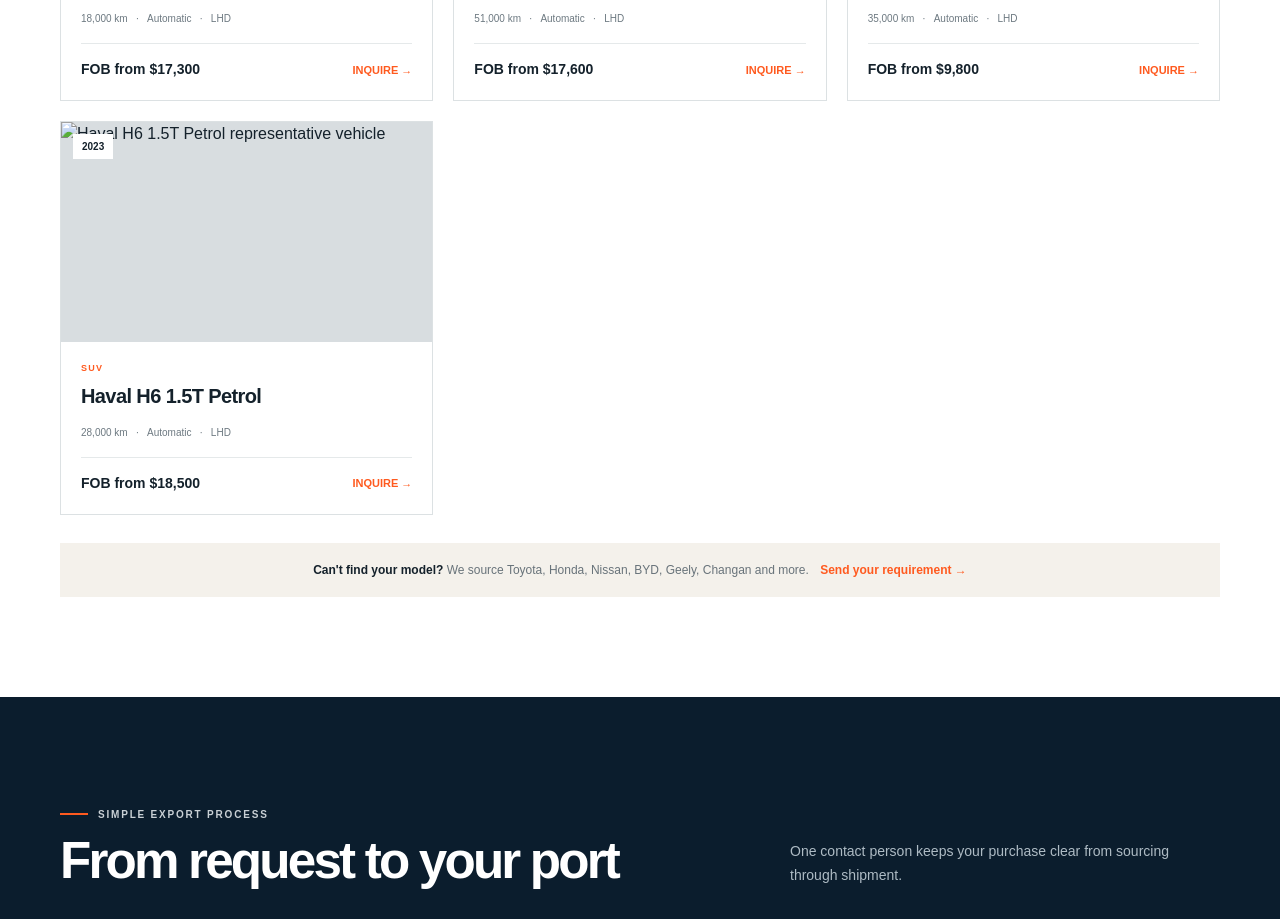
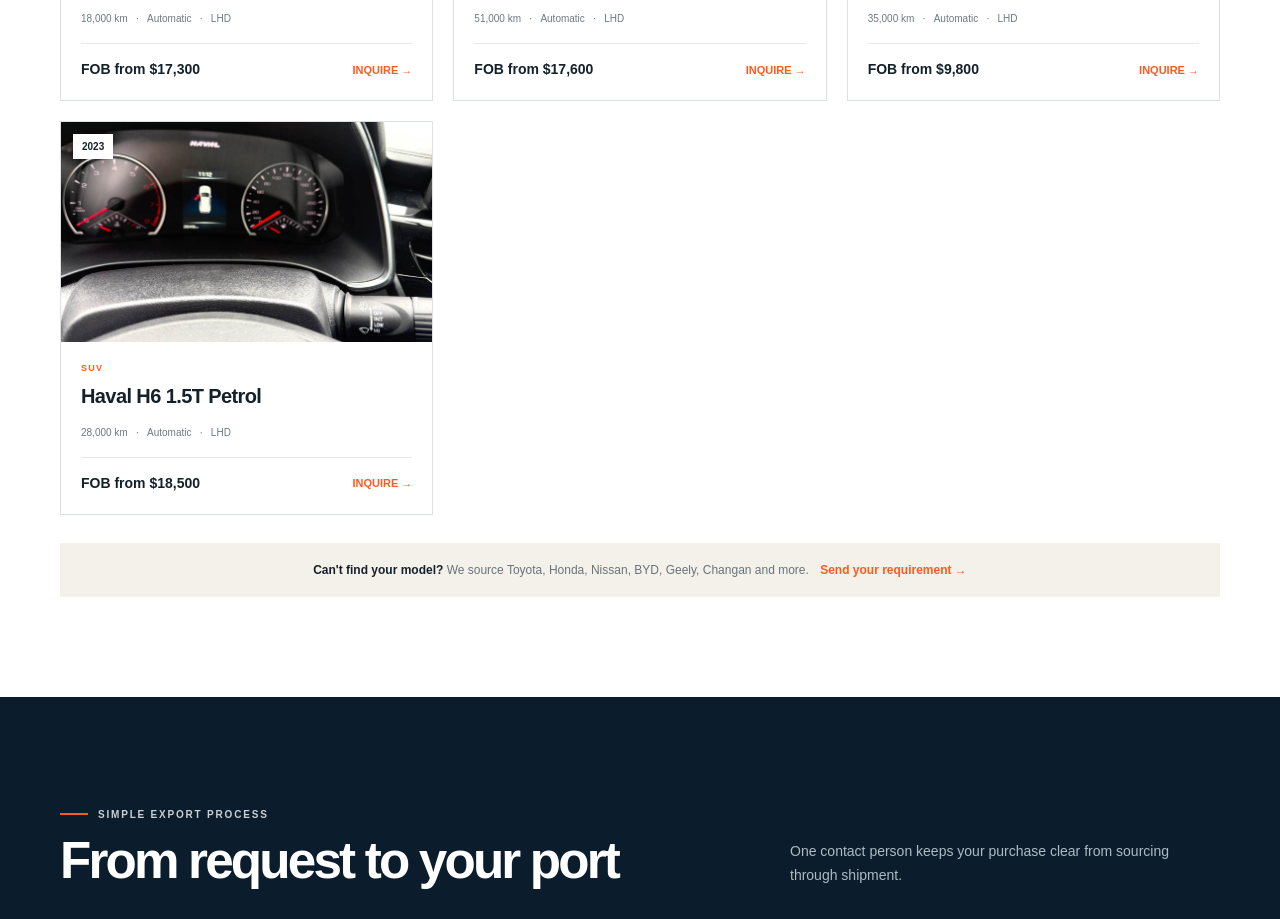
Before and after one commit to xul88041-netizen/roadreach-auto-export, a plain HTML site: page index.html in a window 1280 px wide. Shown: the part 1851-2770 px from the top of the page. Drawn offline with Linux system fonts and the light colour scheme.

Commit message:
Fix Haval H6 stock display

```diff
--- a/index.html
+++ b/index.html
@@ -48,13 +48,7 @@
       {type:'Electric',year:'2023',name:'BYD Yuan Plus EV',mileage:'18,000 km',transmission:'Automatic',drive:'LHD',price:'FOB from $17,300',image:'https://images.unsplash.com/photo-1593941707882-a5bba14938c7?auto=format&fit=crop&w=1200&q=85'},
       {type:'SUV',year:'2021',name:'Honda CR-V 1.5T',mileage:'51,000 km',transmission:'Automatic',drive:'LHD',price:'FOB from $17,600',image:'https://images.unsplash.com/photo-1504215680853-026ed2a45def?auto=format&fit=crop&w=1200&q=85'},
       {type:'Sedan',year:'2022',name:'Nissan Sylphy 1.6L',mileage:'35,000 km',transmission:'Automatic',drive:'LHD',price:'FOB from $9,800',image:'https://images.unsplash.com/photo-1549317661-bd32c8ce0db2?auto=format&fit=crop&w=1200&q=85'},
-      {type:'SUV',year:'2023',name:'Haval H6 1.5T Petrol',mileage:'28,000 km',transmission:'Automatic',drive:'LHD',price:'FOB from $18,500',images:[
-        "images/haval-h6/09c0b49d684988a4e07bceca9bad020c.jpg",
-        "images/haval-h6/88d09cf300be3470943fdcb10ba8f159.jpg",
-        "images/haval-h6/435f77996243a5ba9da0806c48045428.jpg",
-        "images/haval-h6/805c46d042e98b76efe98c6bf3468b8e.jpg",
-        "images/haval-h6/f64ce065c30df1de4217d52173f0f0cc.jpg"
-      ]}
+      {type:'SUV',year:'2023',name:'Haval H6 1.5T Petrol',mileage:'28,000 km',transmission:'Automatic',drive:'LHD',price:'FOB from $18,500',image:'images/haval-h6/09c0b49d684988a4e07bceca9bad020c.jpg'}
     ];
     const wa=m=>`https://wa.me/${phone}?text=${encodeURIComponent(m)}`;
     function render(filter='All'){
```
